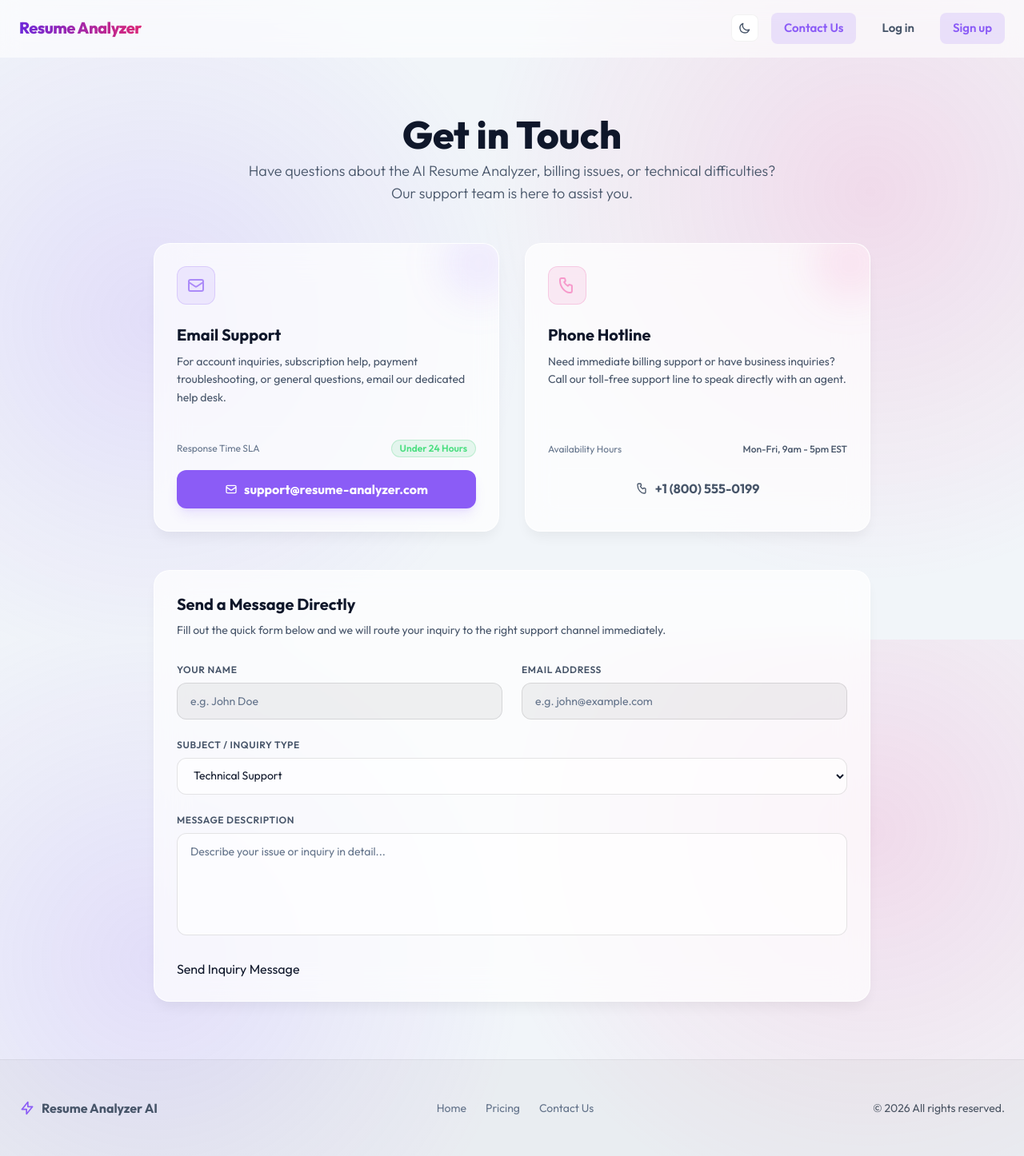
After one commit to bhatiaayan30/Resume_Analyzer, a Django app: page /contact/ in a window 1280 px wide. The commit adds this page. Shown: the whole page at 80% size. Run offline with Django 4.2, Linux system fonts and the light colour scheme; some libraries are stand-ins or nearby versions.

Commit message:
Fix light mode contrast on home page and add Contact Us page

```diff
--- a/analyzer/urls.py
+++ b/analyzer/urls.py
@@ -35,4 +35,5 @@ urlpatterns = [
     path("api/request-otp/", views.request_otp, name="request_otp"),
     path("api/verify-otp/", views.verify_otp, name="verify_otp"),
     path("payment-failed/", views.payment_failed, name="payment_failed"),
+    path("contact/", views.contact_view, name="contact"),
 ]
--- a/analyzer/views.py
+++ b/analyzer/views.py
@@ -971,3 +971,8 @@ def payment_failed(request):
         "order_id": order_id,
         "payment_id": payment_id,
     })
+
+
+def contact_view(request):
+    """Render the Contact Us support page."""
+    return render(request, "analyzer/contact.html")
--- a/templates/analyzer/base.html
+++ b/templates/analyzer/base.html
@@ -76,6 +76,8 @@
       min-height: 100vh;
       -webkit-font-smoothing: antialiased;
       line-height: 1.5;
+      display: flex;
+      flex-direction: column;
     }
 
     @keyframes moveGradients {
@@ -164,6 +166,8 @@
       margin: 24px auto;
       padding: 0 16px;
       animation: fadeIn 0.4s ease-out;
+      flex-grow: 1;
+      width: 100%;
     }
     @media (min-width: 768px) {
       main {
@@ -280,6 +284,31 @@
     html.light .border-gray-700, html.light .border-gray-600 { border-color: rgba(0, 0, 0, 0.05) !important; }
     html.light .border-gray-700\/50 { border-color: rgba(0, 0, 0, 0.03) !important; }
 
+    /* Home Page & Inputs Light Mode Contrast Fixes */
+    html.light .bg-slate-900\/80 {
+        background-color: rgba(0, 0, 0, 0.05) !important;
+        border-color: rgba(0, 0, 0, 0.05) !important;
+    }
+    html.light .bg-slate-950\/20 {
+        background-color: rgba(0, 0, 0, 0.02) !important;
+    }
+    html.light .border-gray-700\/60 {
+        border-color: rgba(0, 0, 0, 0.15) !important;
+    }
+    html.light .bg-brand.text-white,
+    html.light .bg-brand .text-white,
+    html.light button.bg-brand,
+    html.light a.bg-brand {
+        color: #ffffff !important;
+    }
+    html.light .hover\:text-white:hover {
+        color: #0f172a !important;
+    }
+    html.light .bg-black\/40 {
+        background-color: rgba(0, 0, 0, 0.03) !important;
+        border-color: rgba(0, 0, 0, 0.05) !important;
+    }
+
     html.light input[type="text"],
     html.light input[type="password"],
     html.light input[type="email"],
@@ -362,6 +391,7 @@
               <a href="{% url 'market_insights' %}" class="text-gray-500 hover:text-gray-300 transition-colors" title="Premium Feature">Insights <span class="text-[10px] bg-pink-500/20 text-pink-400 px-1 py-0.5 rounded border border-pink-500/30">PRO</span></a>
               <a href="{% url 'pricing' %}" class="text-brand font-bold" style="text-shadow: 0 0 10px rgba(139, 92, 246, 0.5);">Upgrade to Premium</a>
           {% endif %}
+          <a href="{% url 'contact' %}">Contact Us</a>
           <a href="{% url 'settings' %}" class="text-gray-300 hover:text-white transition-colors" title="Account Settings">
               <svg class="w-5 h-5 inline-block" fill="none" stroke="currentColor" viewBox="0 0 24 24"><path stroke-linecap="round" stroke-linejoin="round" stroke-width="2" d="M10.325 4.317c.426-1.756 2.924-1.756 3.35 0a1.724 1.724 0 002.573 1.066c1.543-.94 3.31.826 2.37 2.37a1.724 1.724 0 001.065 2.572c1.756.426 1.756 2.924 0 3.35a1.724 1.724 0 00-1.066 2.573c.94 1.543-.826 3.31-2.37 2.37a1.724 1.724 0 00-2.572 1.065c-.426 1.756-2.924 1.756-3.35 0a1.724 1.724 0 00-2.573-1.066c-1.543.94-3.31-.826-2.37-2.37a1.724 1.724 0 00-1.065-2.572c-1.756-.426-1.756-2.924 0-3.35a1.724 1.724 0 001.066-2.573c-.94-1.543.826-3.31 2.37-2.37.996.608 2.296.07 2.572-1.065z"></path><path stroke-linecap="round" stroke-linejoin="round" stroke-width="2" d="M15 12a3 3 0 11-6 0 3 3 0 016 0z"></path></svg>
           </a>
@@ -370,6 +400,7 @@
             <button type="submit" style="background:none;border:none;color:var(--danger);opacity:0.8;font-size:15px;font-weight:600;padding:8px 16px;cursor:pointer;transition:all 0.2s;" onmouseover="this.style.opacity='1'" onmouseout="this.style.opacity='0.8'">Log out</button>
           </form>
         {% else %}
+          <a href="{% url 'contact' %}">Contact Us</a>
           <a href="{% url 'login' %}">Log in</a>
           <a href="{% url 'signup' %}" style="background: var(--primary-light); color: var(--primary);">Sign up</a>
         {% endif %}
@@ -423,6 +454,7 @@
                   <a href="{% url 'market_insights' %}" class="text-gray-400 hover:text-white py-2 px-3 rounded-lg hover:bg-white/5 font-semibold">Insights <span class="text-[10px] bg-pink-500/20 text-pink-400 px-1 py-0.5 rounded border border-pink-500/30">PRO</span></a>
                   <a href="{% url 'pricing' %}" class="text-brand font-bold py-2 px-3 rounded-lg hover:bg-white/5">Upgrade to Premium</a>
               {% endif %}
+              <a href="{% url 'contact' %}" class="text-gray-300 hover:text-white py-2 px-3 rounded-lg hover:bg-white/5 font-semibold">Contact Us</a>
               <a href="{% url 'settings' %}" class="text-gray-300 hover:text-white py-2 px-3 rounded-lg hover:bg-white/5 flex items-center gap-2 font-semibold">
                   <svg class="w-5 h-5" fill="none" stroke="currentColor" viewBox="0 0 24 24"><path stroke-linecap="round" stroke-linejoin="round" stroke-width="2" d="M10.325 4.317c.426-1.756 2.924-1.756 3.35 0a1.724 1.724 0 002.573 1.066c1.543-.94 3.31.826 2.37 2.37a1.724 1.724 0 001.065 2.572c1.756.426 1.756 2.924 0 3.35a1.724 1.724 0 00-1.066 2.573c.94 1.543-.826 3.31-2.37 2.37a1.724 1.724 0 00-2.572 1.065c-.426 1.756-2.924 1.756-3.35 0a1.724 1.724 0 00-2.573-1.066c-1.543.94-3.31-.826-2.37-2.37a1.724 1.724 0 00-1.065-2.572c-1.756-.426-1.756-2.924 0-3.35a1.724 1.724 0 001.066-2.573c-.94-1.543.826-3.31 2.37-2.37.996.608 2.296.07 2.572-1.065z"></path><path stroke-linecap="round" stroke-linejoin="round" stroke-width="2" d="M15 12a3 3 0 11-6 0 3 3 0 016 0z"></path></svg>
                   Settings
@@ -432,6 +464,7 @@
                   <button type="submit" class="w-full text-left py-2 px-3 rounded-lg text-rose-400 hover:bg-rose-500/10 font-semibold transition-colors">Log out</button>
               </form>
          {% else %}
+              <a href="{% url 'contact' %}" class="text-gray-300 hover:text-white py-2 px-3 rounded-lg hover:bg-white/5 font-semibold">Contact Us</a>
               <a href="{% url 'login' %}" class="text-gray-300 hover:text-white py-2 px-3 rounded-lg hover:bg-white/5 font-semibold">Log in</a>
               <a href="{% url 'signup' %}" class="py-2 px-3 rounded-lg bg-brand/20 text-brand text-center font-bold">Sign up</a>
          {% endif %}
@@ -449,6 +482,21 @@
 
     {% block content %}{% endblock %}
   </main>
+
+  <footer class="border-t border-white/5 py-12 text-center text-gray-500 bg-black/40 mt-auto w-full relative z-10">
+      <div class="max-w-[1440px] mx-auto px-6 flex flex-col md:flex-row justify-between items-center gap-4">
+          <div class="font-bold text-gray-300 flex items-center gap-2">
+              <svg class="w-5 h-5 text-brand" fill="none" stroke="currentColor" viewBox="0 0 24 24"><path stroke-linecap="round" stroke-linejoin="round" stroke-width="2" d="M13 10V3L4 14h7v7l9-11h-7z"></path></svg>
+              Resume Analyzer AI
+          </div>
+          <div class="flex items-center gap-6 text-sm">
+              <a href="{% url 'index' %}" class="hover:text-white transition-colors">Home</a>
+              <a href="{% url 'pricing' %}" class="hover:text-white transition-colors">Pricing</a>
+              <a href="{% url 'contact' %}" class="hover:text-white transition-colors">Contact Us</a>
+          </div>
+          <div class="text-sm text-gray-600">© 2026 All rights reserved.</div>
+      </div>
+  </footer>
 
   {% block extra_js %}{% endblock %}
 
--- /dev/null
+++ b/templates/analyzer/contact.html
@@ -0,0 +1,172 @@
+{% extends "analyzer/base.html" %}
+
+{% block title %}Contact Support - AI Resume Analyzer{% endblock %}
+
+{% block extra_css %}
+<style>
+.contact-title {
+  font-size: 42px;
+  font-weight: 800;
+  margin-bottom: 8px;
+  letter-spacing: -1.5px;
+  background: linear-gradient(135deg, var(--title-grad-1), var(--title-grad-2));
+  -webkit-background-clip: text;
+  -webkit-text-fill-color: transparent;
+  text-shadow: 0 0 40px var(--title-shadow);
+}
+.contact-card {
+  background: var(--surface);
+  backdrop-filter: blur(20px);
+  -webkit-backdrop-filter: blur(20px);
+  border: 1px solid var(--border);
+  border-radius: var(--radius-lg);
+  padding: 28px;
+  box-shadow: var(--shadow-md);
+  transition: transform 0.3s cubic-bezier(0.4, 0, 0.2, 1), box-shadow 0.3s cubic-bezier(0.4, 0, 0.2, 1), border-color 0.3s ease;
+}
+.contact-card:hover {
+  transform: translateY(-4px);
+  box-shadow: var(--shadow-lg);
+  border-color: rgba(139, 92, 246, 0.4);
+}
+</style>
+{% endblock %}
+
+{% block content %}
+<div class="max-w-[1440px] mx-auto px-4 md:px-8 py-6 flex flex-col items-center">
+
+    <!-- Page Header -->
+    <div class="text-center max-w-2xl mx-auto mb-12">
+      <h1 class="contact-title leading-tight md:text-5xl font-black">Get in Touch</h1>
+      <p class="text-base md:text-lg text-gray-400 font-light mt-2 leading-relaxed">
+          Have questions about the AI Resume Analyzer, billing issues, or technical difficulties? Our support team is here to assist you.
+      </p>
+    </div>
+
+    <!-- Contact Cards Grid -->
+    <div class="grid grid-cols-1 md:grid-cols-2 gap-8 w-full max-w-4xl mb-12">
+
+        <!-- Email Card -->
+        <div class="contact-card relative overflow-hidden flex flex-col justify-between h-full">
+            <div class="absolute top-0 right-0 -mt-6 -mr-6 w-24 h-24 bg-brand/10 rounded-full blur-xl pointer-events-none"></div>
+
+            <div>
+                <!-- Icon Header -->
+                <div class="w-12 h-12 rounded-xl bg-brand/10 border border-brand/20 flex items-center justify-center mb-6 text-brand">
+                    <svg class="w-6 h-6 animate-pulse" fill="none" stroke="currentColor" viewBox="0 0 24 24" xmlns="http://www.w3.org/2000/svg">
+                        <path stroke-linecap="round" stroke-linejoin="round" stroke-width="2" d="M3 8l7.89 5.26a2 2 0 002.22 0L21 8M5 19h14a2 2 0 002-2V7a2 2 0 00-2-2H5a2 2 0 00-2 2v10a2 2 0 002 2z"></path>
+                    </svg>
+                </div>
+
+                <h3 class="text-xl font-bold text-white mb-2">Email Support</h3>
+                <p class="text-sm text-gray-400 mb-6 leading-relaxed">
+                    For account inquiries, subscription help, payment troubleshooting, or general questions, email our dedicated help desk.
+                </p>
+            </div>
+
+            <div class="space-y-4">
+                <div class="flex items-center justify-between text-xs text-gray-500 border-t border-white/5 pt-4">
+                    <span>Response Time SLA</span>
+                    <span class="px-2.5 py-0.5 rounded-full bg-green-500/10 text-green-400 font-semibold border border-green-500/20">Under 24 Hours</span>
+                </div>
+
+                <a href="mailto:support@resume-analyzer.com" class="w-full py-3 bg-brand text-white hover:bg-brand-hover rounded-xl font-bold transition-all text-center flex items-center justify-center gap-2 shadow-lg shadow-brand/15">
+                    <svg class="w-4 h-4" fill="none" stroke="currentColor" viewBox="0 0 24 24"><path stroke-linecap="round" stroke-linejoin="round" stroke-width="2" d="M3 8l7.89 5.26a2 2 0 002.22 0L21 8M5 19h14a2 2 0 002-2V7a2 2 0 00-2-2H5a2 2 0 00-2 2v10a2 2 0 002 2z"></path></svg>
+                    support@resume-analyzer.com
+                </a>
+            </div>
+        </div>
+
+        <!-- Phone Card -->
+        <div class="contact-card relative overflow-hidden flex flex-col justify-between h-full">
+            <div class="absolute top-0 right-0 -mt-6 -mr-6 w-24 h-24 bg-pink-500/10 rounded-full blur-xl pointer-events-none"></div>
+
+            <div>
+                <!-- Icon Header -->
+                <div class="w-12 h-12 rounded-xl bg-pink-500/10 border border-pink-500/20 flex items-center justify-center mb-6 text-pink-400">
+                    <svg class="w-6 h-6 animate-pulse" fill="none" stroke="currentColor" viewBox="0 0 24 24" xmlns="http://www.w3.org/2000/svg">
+                        <path stroke-linecap="round" stroke-linejoin="round" stroke-width="2" d="M3 5a2 2 0 012-2h3.28a1 1 0 01.94.725l.548 2.2a1 1 0 01-.321.988l-1.305.98a10.582 10.582 0 004.872 4.872l.98-1.305a1 1 0 01.988-.321l2.2.548a1 1 0 01.725.94V19a2 2 0 01-2 2h-1C9.716 21 3 14.284 3 6V5z"></path>
+                    </svg>
+                </div>
+
+                <h3 class="text-xl font-bold text-white mb-2">Phone Hotline</h3>
+                <p class="text-sm text-gray-400 mb-6 leading-relaxed">
+                    Need immediate billing support or have business inquiries? Call our toll-free support line to speak directly with an agent.
+                </p>
+            </div>
+
+            <div class="space-y-4">
+                <div class="flex items-center justify-between text-xs text-gray-500 border-t border-white/5 pt-4">
+                    <span>Availability Hours</span>
+                    <span class="font-medium text-gray-300">Mon-Fri, 9am - 5pm EST</span>
+                </div>
+
+                <a href="tel:+18005550199" class="w-full py-3 bg-transparent hover:bg-white/5 border border-white/10 text-gray-300 hover:text-white rounded-xl font-bold transition-all text-center flex items-center justify-center gap-2">
+                    <svg class="w-4 h-4" fill="none" stroke="currentColor" viewBox="0 0 24 24"><path stroke-linecap="round" stroke-linejoin="round" stroke-width="2" d="M3 5a2 2 0 012-2h3.28a1 1 0 01.94.725l.548 2.2a1 1 0 01-.321.988l-1.305.98a10.582 10.582 0 004.872 4.872l.98-1.305a1 1 0 01.988-.321l2.2.548a1 1 0 01.725.94V19a2 2 0 01-2 2h-1C9.716 21 3 14.284 3 6V5z"></path></svg>
+                    +1 (800) 555-0199
+                </a>
+            </div>
+        </div>
+
+    </div>
+
+    <!-- Contact Form (Alpine.js powered interactive mockup) -->
+    <div class="w-full max-w-4xl contact-card relative" x-data="{ name: '', email: '', subject: 'support', message: '', sent: false, loading: false }">
+        <div x-show="!sent">
+            <h3 class="text-xl font-bold text-white mb-2">Send a Message Directly</h3>
+            <p class="text-sm text-gray-400 mb-8">Fill out the quick form below and we will route your inquiry to the right support channel immediately.</p>
+
+            <form @submit.prevent="loading = true; setTimeout(() => { sent = true; loading = false; message = ''; }, 1000)" class="space-y-6">
+                <div class="grid grid-cols-1 sm:grid-cols-2 gap-6">
+                    <div class="space-y-2">
+                        <label class="block text-xs font-semibold text-gray-400 uppercase tracking-wider">Your Name</label>
+                        <input type="text" x-model="name" required placeholder="e.g. John Doe" class="w-full px-4 py-3 bg-gray-900/40 border border-white/5 rounded-xl text-sm focus:outline-none focus:border-brand">
+                    </div>
+                    <div class="space-y-2">
+                        <label class="block text-xs font-semibold text-gray-400 uppercase tracking-wider">Email Address</label>
+                        <input type="email" x-model="email" required placeholder="e.g. john@example.com" class="w-full px-4 py-3 bg-gray-900/40 border border-white/5 rounded-xl text-sm focus:outline-none focus:border-brand">
+                    </div>
+                </div>
+
+                <div class="space-y-2">
+                    <label class="block text-xs font-semibold text-gray-400 uppercase tracking-wider">Subject / Inquiry Type</label>
+                    <select x-model="subject" class="w-full px-4 py-3 bg-gray-900/40 border border-white/5 rounded-xl text-sm focus:outline-none focus:border-brand">
+                        <option value="support">Technical Support</option>
+                        <option value="billing">Billing & Subscriptions</option>
+                        <option value="enterprise">Enterprise Partnerships</option>
+                        <option value="feedback">General Feedback</option>
+                    </select>
+                </div>
+
+                <div class="space-y-2">
+                    <label class="block text-xs font-semibold text-gray-400 uppercase tracking-wider">Message Description</label>
+                    <textarea x-model="message" required placeholder="Describe your issue or inquiry in detail..." class="w-full h-32 px-4 py-3 bg-gray-900/40 border border-white/5 rounded-xl text-sm focus:outline-none focus:border-brand resize-none"></textarea>
+                </div>
+
+                <button type="submit" :disabled="loading" class="submit-btn flex justify-center items-center gap-2">
+                    <template x-if="loading">
+                        <svg class="animate-spin h-5 w-5 text-white" fill="none" viewBox="0 0 24 24">
+                            <circle class="opacity-25" cx="12" cy="12" r="10" stroke="currentColor" stroke-width="4"></circle>
+                            <path class="opacity-75" fill="currentColor" d="M4 12a8 8 0 018-8V0C5.373 0 0 5.373 0 12h4zm2 5.291A7.962 7.962 0 014 12H0c0 3.042 1.135 5.824 3 7.938l3-2.647z"></path>
+                        </svg>
+                    </template>
+                    <span x-text="loading ? 'Sending message...' : 'Send Inquiry Message'"></span>
+                </button>
+            </form>
+        </div>
+
+        <!-- Success Screen -->
+        <div x-show="sent" style="display: none;" class="text-center py-12 flex flex-col items-center">
+            <div class="w-16 h-16 bg-green-500/10 border border-green-500/20 text-green-400 rounded-full flex items-center justify-center mb-6">
+                <svg class="w-8 h-8 animate-bounce" fill="none" stroke="currentColor" viewBox="0 0 24 24"><path stroke-linecap="round" stroke-linejoin="round" stroke-width="2.5" d="M5 13l4 4L19 7"></path></svg>
+            </div>
+            <h4 class="text-2xl font-bold text-white mb-2">Message Sent Successfully!</h4>
+            <p class="text-gray-400 text-sm max-w-sm mb-8" x-text="'Thank you, ' + name + '! We have received your inquiry regarding ' + subject + ' and will email you back at ' + email + ' shortly.'"></p>
+            <button @click="sent = false; name = ''; email = '';" class="px-6 py-2.5 bg-brand text-white hover:bg-brand-hover rounded-lg font-bold transition-all text-xs">
+                Send Another Message
+            </button>
+        </div>
+    </div>
+
+</div>
+{% endblock %}
```
Also changed, not shown: templates/analyzer/landing.html (+1 -9 lines), tests/test_views.py (+12 -0 lines), response.html (added), 1 other file. Lines whose indentation alone changed are shown as unchanged.
